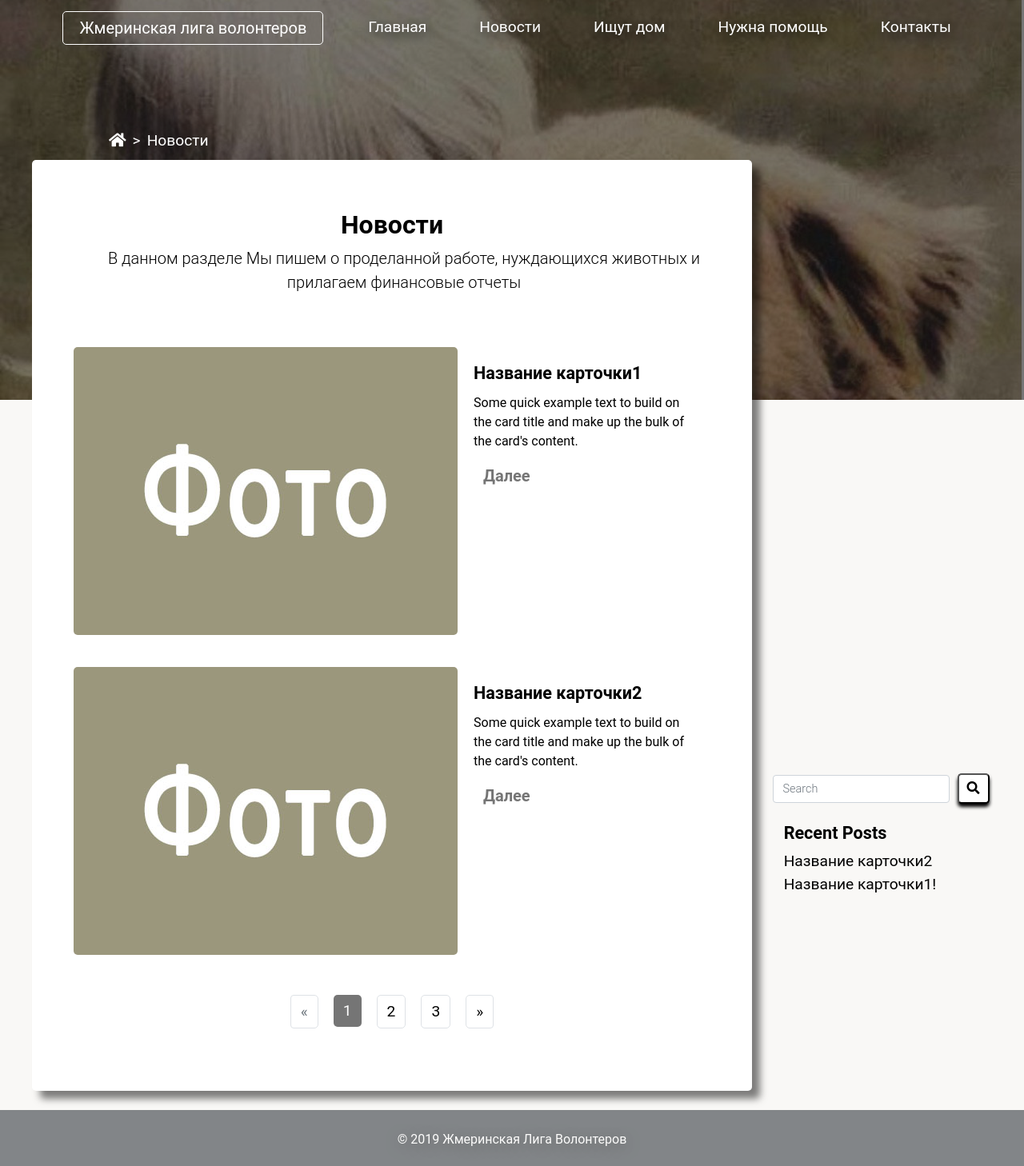
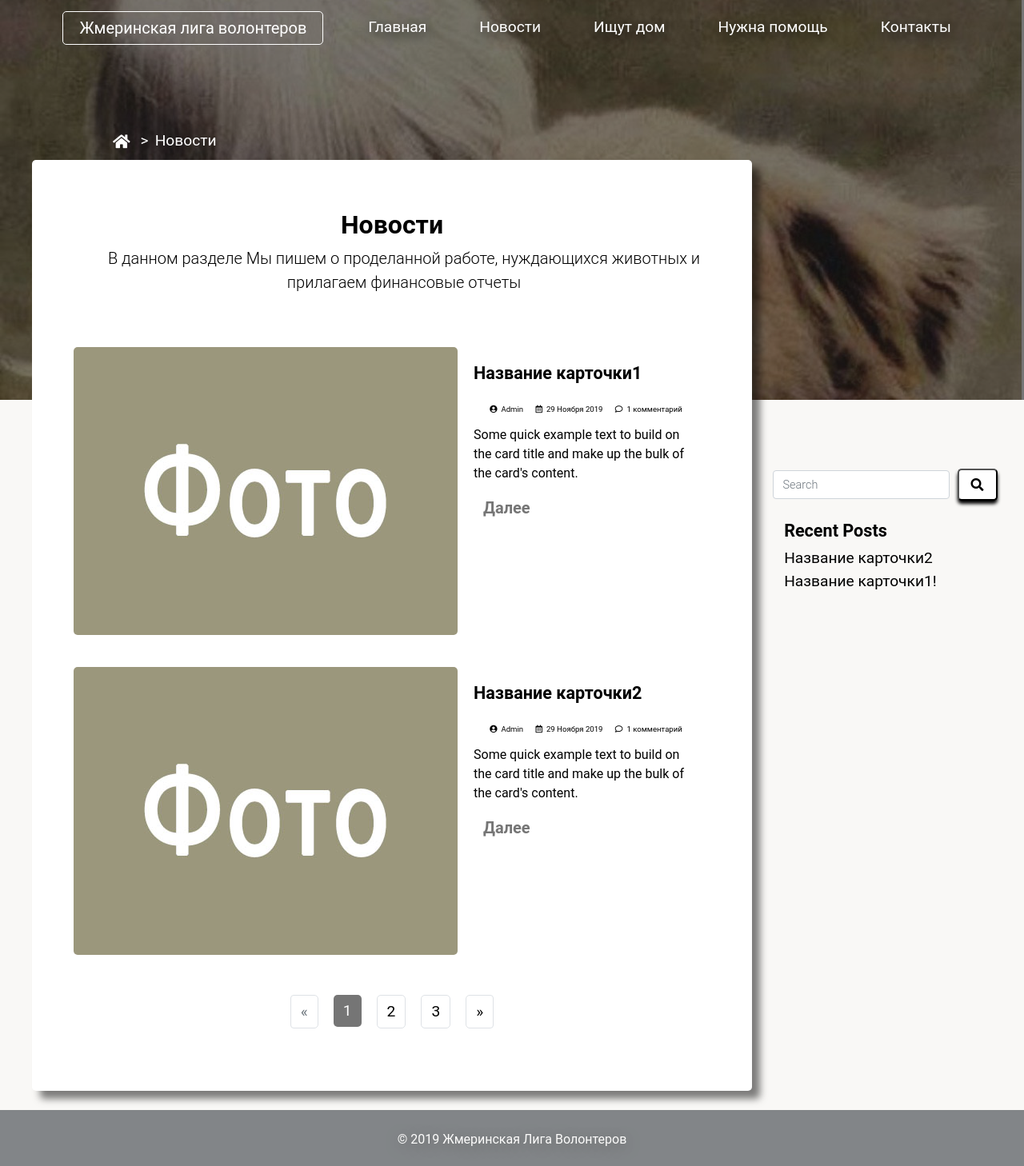
Before and after one commit to Havryliuk-Serhii/zlv, a PHP site: page /blog.html in a window 1280 px wide; the page is wider, and only the part inside the window is pictured. Shown: that part at 80% size. Run offline with PHP 8.4, Linux system fonts and the light colour scheme; some libraries are stand-ins or nearby versions.

Commit message:
add new division in blog.html and blog-item.html

```diff
--- a/blog.html
+++ b/blog.html
@@ -65,6 +65,11 @@
                         <img src="./img/8.jpg" class="card-img" alt="post image">
                         <div class="card-body ">
                             <h3 class="card-title"><a href="blog-item.html">Название карточки1</a></h3>
+                            <div class="aftertitle-meta">
+                                <span class="author"><i class="fas fa-user-circle" aria-hidden="true"></i>Admin</span>
+                                <span class="date"><i class="far fa-calendar-alt" aria-hidden="true"></i>29 Ноября 2019</span>
+                                <span class="comments-link"><i class="far fa-comment" aria-hidden="true"></i>1 комментарий</span>
+                            </div>
                             <p class="card-text">Some quick example text to build on the card title and make up the bulk of the card's content.</p>
                             <a href="blog-item.html" class="btn-post">Далее</a>
                         </div>
@@ -75,6 +80,11 @@
                         <img src="./img/8.jpg" class="card-img" alt="post image">
                         <div class="card-body ">
                             <h3 class="card-title"><a href="blog-item.html">Название карточки2</a></h3>
+                            <div class="aftertitle-meta">
+                                <span class="author"><i class="fas fa-user-circle" aria-hidden="true"></i>Admin</span>
+                                <span class="date"><i class="far fa-calendar-alt" aria-hidden="true"></i>29 Ноября 2019</span>
+                        <span class="comments-link"><i class="far fa-comment" aria-hidden="true"></i>1 комментарий</span>
+                    </div>
                             <p class="card-text">Some quick example text to build on the card title and make up the bulk of the card's content.</p>
                             <a href="blog-item.html" class="btn-post">Далее</a>
                         </div>
--- a/contacts.html
+++ b/contacts.html
@@ -20,7 +20,7 @@
 <div class="wrapper">
   <header class="header">
   <nav class="navbar navbar-expand-lg fixed-top">
-    <a class="navbar-brand">Жмеринская лига волонтеров</a>
+    <a href="index.html" class="navbar-brand">Жмеринская лига волонтеров</a>
     <button class="navbar-toggler" data-target="#my-nav" data-toggle="collapse" aria-controls="my-nav"
       aria-expanded="false" aria-label="Toggle navigation">
       <span class="navbar-toggler-icon"></span>
--- a/css/style.css
+++ b/css/style.css
@@ -136,12 +136,6 @@ video {
 }
 .nav-item a:hover::after{
   transform: scale(1);
-}
-/*
-* Header
-*/
-.header{
-
 }
 .img-bg-container{
   position: absolute;
@@ -286,6 +280,20 @@ a.btn-post:hover{
   opacity: 0.6;
   padding: 8px 12px;
 }
+.aftertitle-meta{
+  display: -webkit-flex;
+  display: -moz-flex;
+  display: -ms-flex;
+  display: -o-flex;
+  display: flex;
+  justify-content: space-around;
+  color: #000;
+  padding: 10px;
+  font-size: 0.6rem;
+}
+i{
+  padding: 5px;
+}
 /*
 * Pagination
 */
@@ -338,7 +346,8 @@ aside{
   justify-content: center;
   float: right;
   padding-left: 2%;
-  padding-top: 45em;
+  justify-content: flex-start;
+  padding-top: 45%;
 }
 input{
   text-shadow: none;
--- a/gallery.html
+++ b/gallery.html
@@ -16,8 +16,9 @@
   </head>
   <body>
     <div class="wrapper">
+    <header class="header">
         <nav class="navbar navbar-expand-lg fixed-top">
-                <a class="navbar-brand">Жмеринская лига волонтеров</a>
+                <a href="index.html" class="navbar-brand">Жмеринская лига волонтеров</a>
                 <button class="navbar-toggler" data-target="#my-nav" data-toggle="collapse" aria-controls="my-nav" aria-expanded="false" aria-label="Toggle navigation">
                   <span class="navbar-toggler-icon"></span>
                 </button>
@@ -44,6 +45,7 @@
         <div class="img-bg-container">
             <img class="header-bg" src="./img/hero-bg.jpg" alt="header background">
         </div>
+        </header>
         <main class="main" id="main" role="main">
             <article class="content">
             <div class="breadcrumb-container">
--- a/help.html
+++ b/help.html
@@ -16,8 +16,9 @@
   </head>
   <body>
     <div class="wrapper">
+    <header class="header">
         <nav class="navbar navbar-expand-lg fixed-top">
-                <a class="navbar-brand">Жмеринская лига волонтеров</a>
+                <a href="index.html" class="navbar-brand">Жмеринская лига волонтеров</a>
                 <button class="navbar-toggler" data-target="#my-nav" data-toggle="collapse" aria-controls="my-nav" aria-expanded="false" aria-label="Toggle navigation">
                   <span class="navbar-toggler-icon"></span>
                 </button>
@@ -44,6 +45,7 @@
         <div class="img-bg-container">
             <img class="header-bg" src="./img/hero-bg.jpg" alt="header background">
         </div>
+        </header>
         <main class="main" id="main" role="main">
             <article class="content">
                 <div class="breadcrumb-container">
@@ -122,7 +124,6 @@
                             </div>
                         </div>
                     </div>
-                    <div class="clearfix"></div>
                     <div class="row">
                         <div class="col-md-12">
                             <div class="help-action">
```
Also changed, not shown: blog-item.html (+7 -0 lines).
